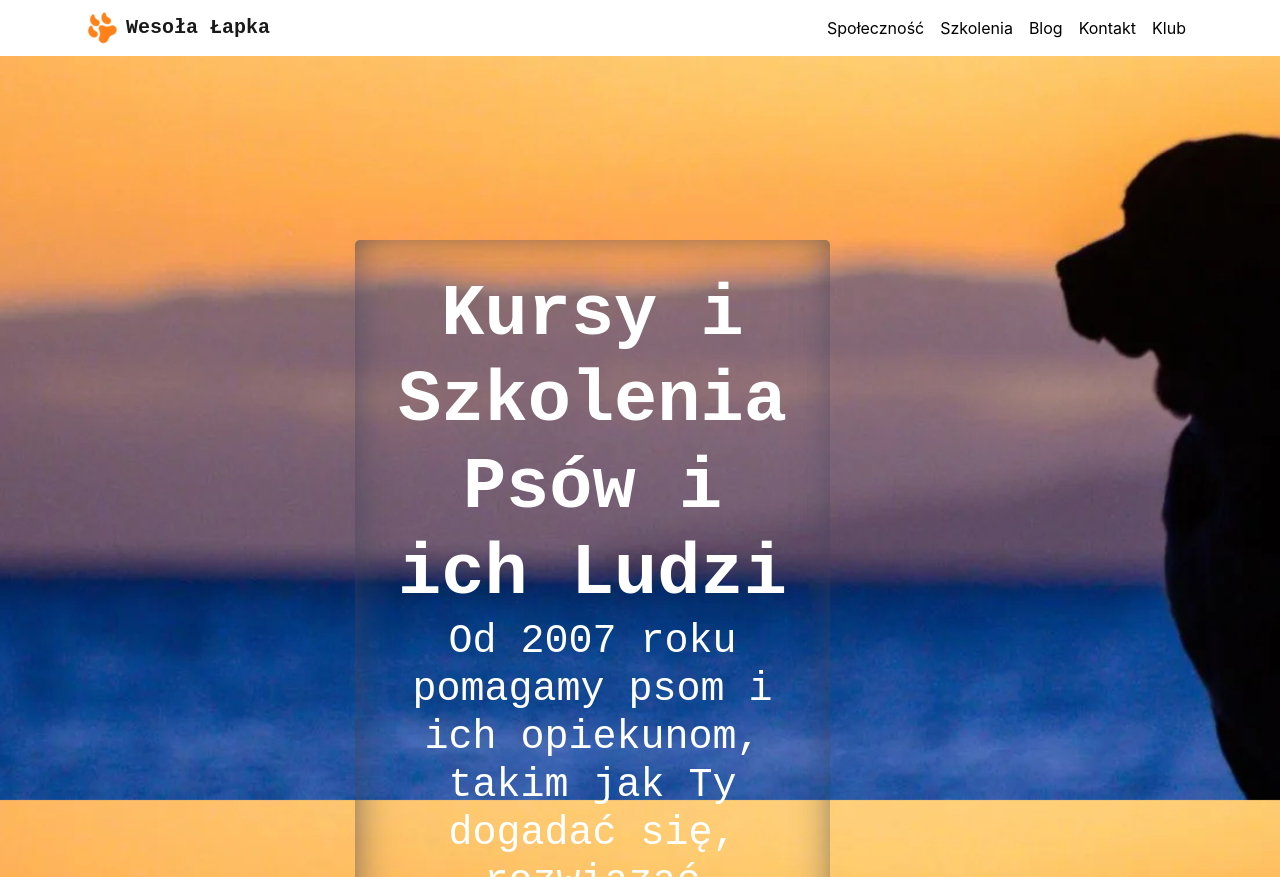
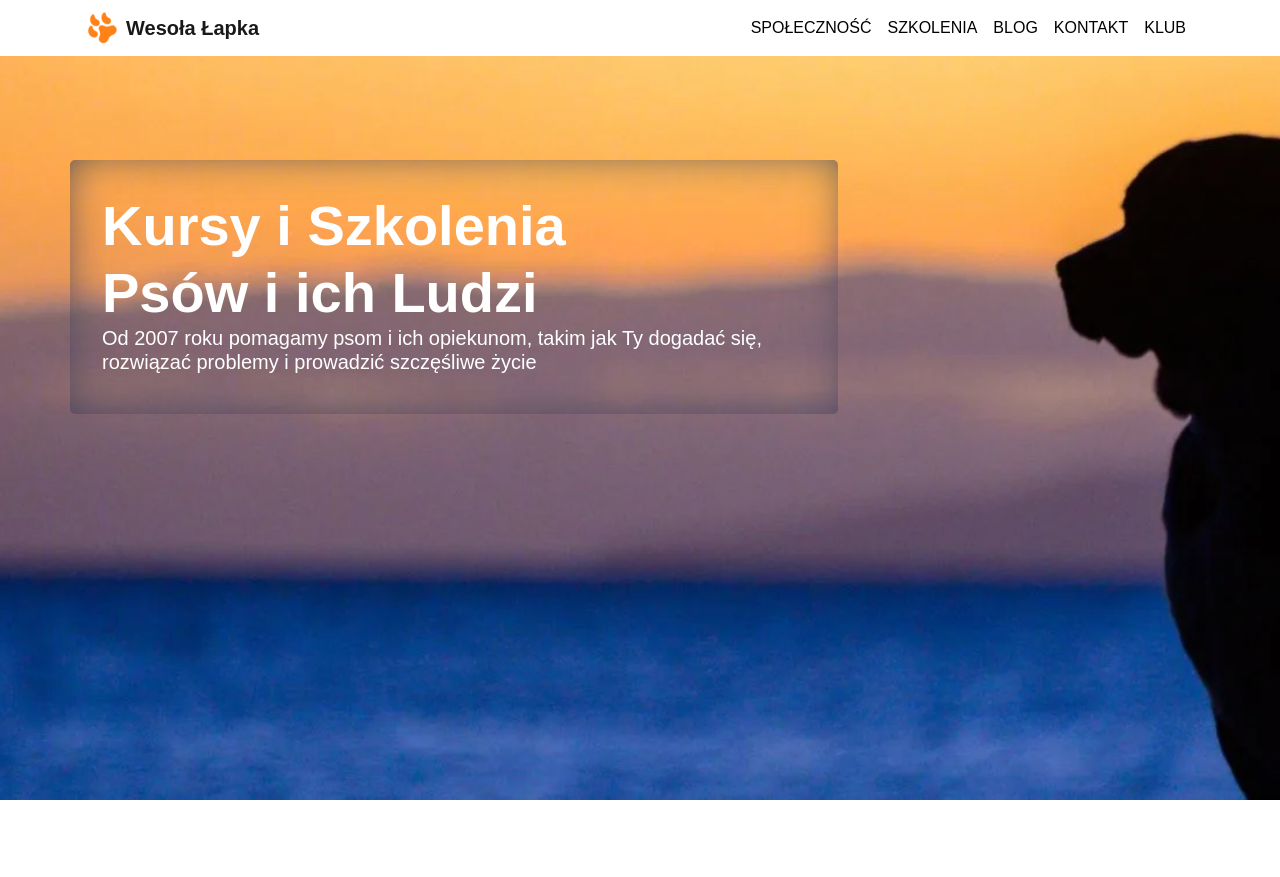
Before and after one commit to kwaszkowski/wesola-lapka-remake, a Django app: template templates/core/home.html in a window 1280 px wide. Shown: the top 877 px of the page. Run offline with Django 5.2, Linux system fonts and the light colour scheme; the template is opened without the code that fills it, so the values that code supplies are empty; some libraries are stand-ins or nearby versions.

Commit message:
WIP landing

```diff
--- a/core/static/core/css/style.css
+++ b/core/static/core/css/style.css
@@ -2,6 +2,9 @@
 * {
     margin: 0;
     padding: 0;
+    --background-accent-color:#dc7d3e;
+    --website-font-family: 'Poppins', sans-serif;
+    --website-font-size: 16px;
   }
 
   html {
@@ -11,23 +14,24 @@
 
   body {
     height: 200vh;
+    font-family: var(--website-font-family);
   }
-
-  h1, h2, h3, h4, h5, h6, .display-1, .display-2, .display-3, .display-4, .display-5, .display-6, .navbar-brand {
-    font-family: 'Courier New', Courier, monospace, cursive;
+  a:hover {
+    color:var(--background-accent-color) !important;
   }
 
   #nav-container {
     z-index: 5;
     background-color: #ffffff;
-
   }
 
   .navbar-nav .nav-item {
     transition: all 0.2s ease-in-out;
+    font-weight: 500;
   }
+
   .navbar-nav .nav-item .nav-link {
-    color: #000 !important;
+    color: #000;
   }
   .navbar-nav .nav-item.active {
     border-bottom: 2px solid #000;
@@ -48,14 +52,17 @@
     background-repeat: no-repeat;
     background-size: cover;
     background-attachment: fixed;
+    margin-bottom: 5rem;
   }
 
   .landing-text-container {
-    margin-top: 15rem;
+    margin-top: 10rem;
+    margin-bottom: 5rem;
+
     padding: 2rem;
     /* background-color: rgba(255, 255, 255, 0.815); */
     float:left;
-    width: auto;
+    min-width: 768px;
     border-radius: 5px;
     box-shadow: inset 2px 0px 45px -10px rgb(66, 68, 90);
   }
--- a/templates/core/home.html
+++ b/templates/core/home.html
@@ -49,19 +49,19 @@
         >
           <ul class="navbar-nav">
             <li class="nav-item">
-              <a class="nav-link" href="#about">Społeczność</a>
+              <a class="nav-link" href="#about">SPOŁECZNOŚĆ</a>
             </li>
             <li class="nav-item">
-              <a class="nav-link" href="#advantages">Szkolenia</a>
+              <a class="nav-link" href="#advantages">SZKOLENIA</a>
             </li>
             <li class="nav-item">
-              <a class="nav-link" href="#mission">Blog</a>
+              <a class="nav-link" href="#mission">BLOG</a>
             </li>
             <li class="nav-item">
-              <a class="nav-link" href="#map">Kontakt</a>
+              <a class="nav-link" href="#map">KONTAKT</a>
             </li>
             <li class="nav-item">
-              <a class="nav-link" href="#footer">Klub</a>
+              <a class="nav-link" href="#footer">KLUB</a>
             </li>
           </ul>
         </div>
@@ -72,11 +72,10 @@
       <div class="container text-center landing">
         <div class="row">
           <div
-            class="col-md-5 offset-3 text-left landing-text-container text-center"
+            class="col-md-8 offset-0 text-left landing-text-container text-left"
           >
-            <h4 class="mb-0 display-3 font-weight-bold">Kursy i Szkolenia Psów i ich Ludzi</h4>
-            <h1 class="display-5">Od 2007 roku pomagamy psom i ich opiekunom, takim jak Ty dogadać się, rozwiązać problemy i prowadzić szczęśliwe życie</h1>
-            <p class="my-3 text-center">Też to umiesz</p>
+            <h2 class="mb-0 display-4 font-weight-bold">Kursy i Szkolenia<br> Psów i ich Ludzi</h4>
+            <h5 class="display-5">Od 2007 roku pomagamy psom i ich opiekunom, takim jak Ty dogadać się, rozwiązać problemy i prowadzić szczęśliwe życie</h1>
           </div>
         </div>
       </div>
```
